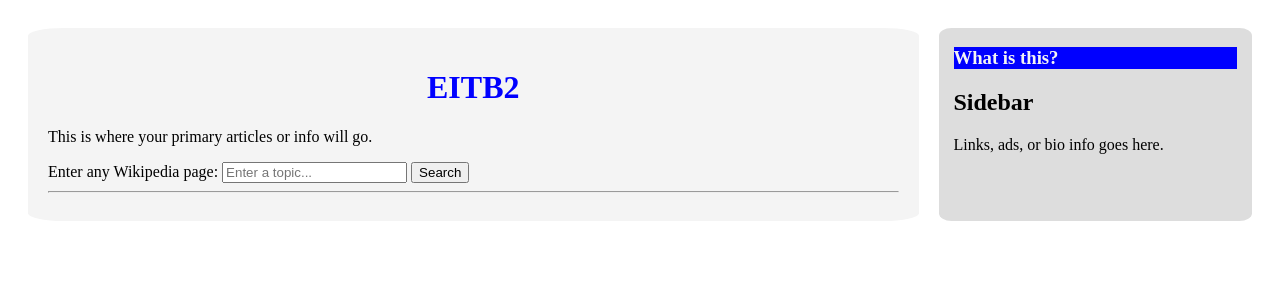
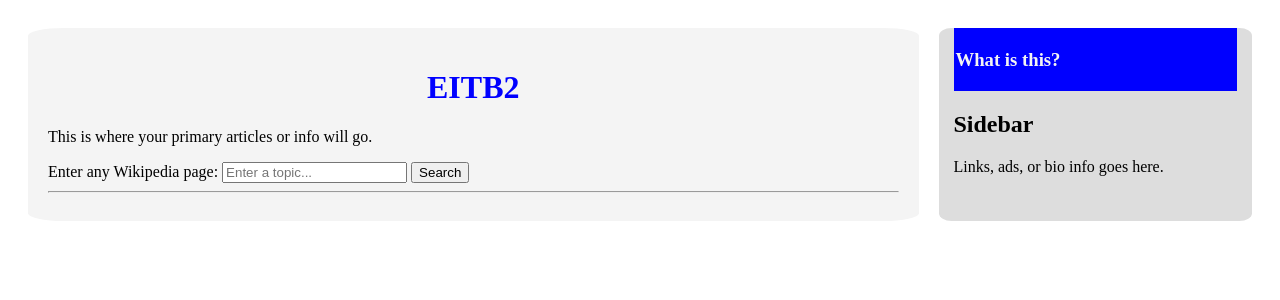
Before and after one commit to bobBillyus/EITB2, a Flask app: page / in a window 1280 px wide. Shown: the top 300 px of the page. Run offline with Flask 3, Linux system fonts and the light colour scheme; parts of the project's set-up code (start-up, migrations or seed data) failed here and were passed over.

Commit message:
titlebarpadding

```diff
--- a/static/css/style.css
+++ b/static/css/style.css
@@ -37,4 +37,5 @@ h1 {
     background-color: blue;
     min-width: 200px;
     color:#f4f4f4;
+    padding: 2px;
 }
```
